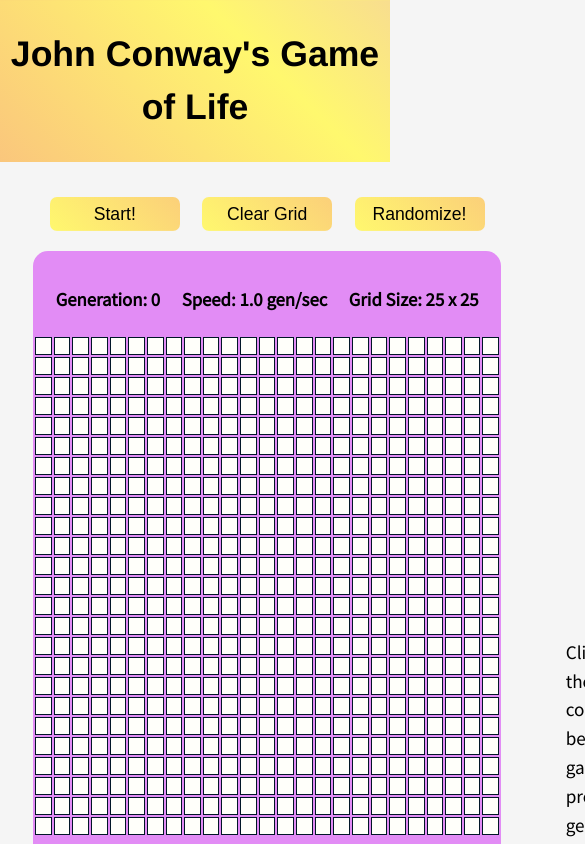
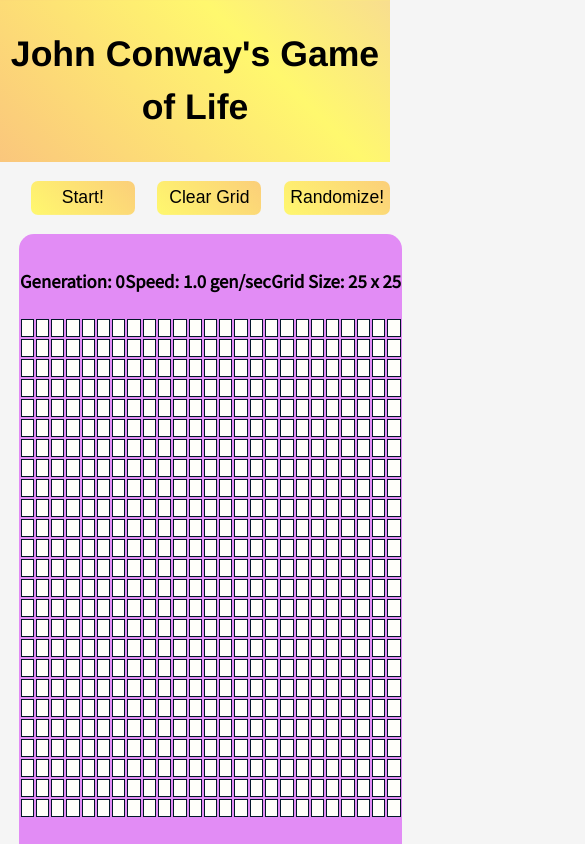
Before and after one commit to haileyhansard/conways-game-of-life, a React (Create React App) app in the folder game-of-life/: page / in a window 390 px wide. Shown: the top 844 px of the page, 585 px wide, since content can reach past the window. Built offline with nearby package versions, Linux system fonts and the light colour scheme.

Commit message:
Adds responsive design for tablet view

```diff
--- a/game-of-life/src/Components/App.css
+++ b/game-of-life/src/Components/App.css
@@ -5,6 +5,7 @@
   background-image: linear-gradient(45deg, #f5908c, #fff86e,  #e28cf5);
   background-size: 350%;
   animation: bg-animation 20s infinite alternate;
+  min-width: 100%;
 
   font-family: 'Arimo', sans-serif;
   font-size: calc(10px + 2vmin);
--- a/game-of-life/src/index.css
+++ b/game-of-life/src/index.css
@@ -9,7 +9,7 @@
 }
 
 .App {
-  max-width: auto;
+  max-width: 100%;
   display: flex;
   flex-direction: column;
   margin: 0 auto;
@@ -34,7 +34,7 @@
   display: flex;
   margin: 0 auto;
   padding: 0 5%;
-  max-width: 1600px;
+  max-width: 100%;
 }
 
 .left-grid-and-controls {
@@ -53,6 +53,11 @@
   display: flex;
   flex-direction: column;
   align-items: center;
+  width: 100%;
+}
+
+.grid {
+  width: 100%;
 }
 
 .settings {
@@ -224,3 +229,44 @@
   height: 150px;
   width: 150px;
 }
+
+@media(max-width: 800px) {
+  main {
+    display: flex;
+    flex-direction: column;
+  }
+
+  .left-grid-and-controls {
+    width: 98%;
+    align-items: center;
+    padding: 0;
+    margin: 0;
+  }
+
+  .right-rules-and-presets {
+    width: 98%;
+    display: flex;
+    flex-direction: column;
+    align-items: center;
+    padding: 0;
+    margin: 0;
+  }
+
+  .rules-section {
+    width: 40%;
+  }
+
+  .rules-section > p {
+    width: 100%;
+    align-items: center;
+    margin: 0;
+    padding: 0;
+  }
+
+  .side-by-side {
+    display: flex;
+    flex-direction: column;
+    width: 98%;
+    align-items: center;
+  }
+}
```
